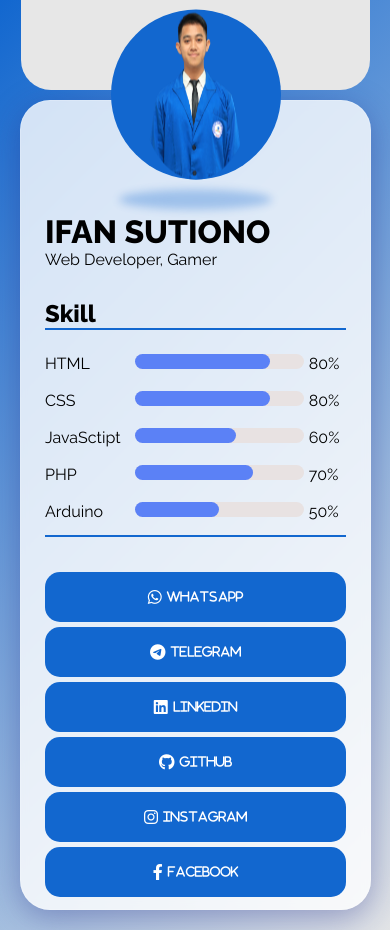
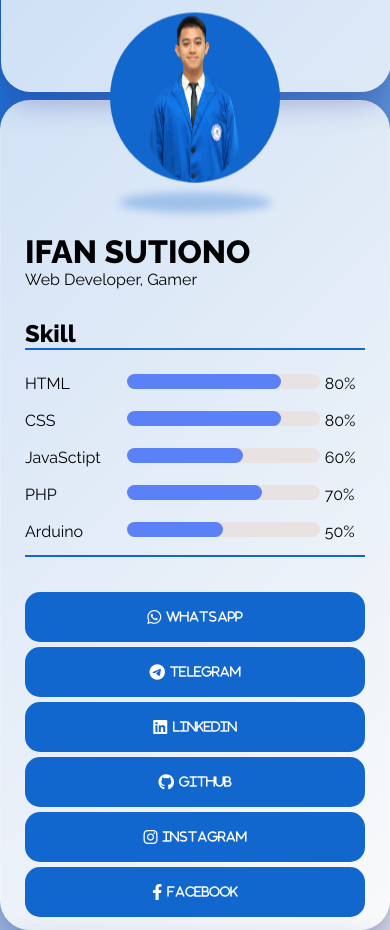
Before and after one commit to ifans07/name_tag, a plain HTML site: page index.html in a window 390 px wide. Shown: the top 930 px of the page. Drawn offline with Linux system fonts and the light colour scheme.

Commit message:
add new design

```diff
--- a/responsive.css
+++ b/responsive.css
@@ -6,7 +6,7 @@
         background: linear-gradient(135deg, #1267CF, #e7e7e7);
     }
     .container{
-        width: 90%;
+        width: 100%;
         margin-top: 100px;
         margin-bottom: 50px;
     }
@@ -29,7 +29,8 @@
 
     }
     .card:hover .img{
-
+        width: 170px;
+        height: 170px;
     }
     .card:hover .profil{
         width: 100%;
@@ -51,7 +52,7 @@
         background-color: #1267CF;
         top: 50%;
         left: 50%;
-        transform: translate(-50%, -215%);
+        transform: translate(-50%, -225%);
     }
     .img img{
         width: 110px;
@@ -67,7 +68,7 @@
     }
     .profil{
         display: block;
-        margin-top: 100px;
+        margin-top: 120px;
         /* background-color: red; */
     }
     .skill{
@@ -149,6 +150,26 @@
         top: -135px;
         left: 0;
         border-radius: 30px;
-        background-color: #e7e7e7;
+        background: rgba(255, 255, 255, .8);
+        box-shadow: 0 8px 32px 0 rgba(31, 38, 135, 0.37);
+        border: 1px solid rgba(255, 255, 255, 0.18);
+        backdrop-filter: blur(10px);
+    }
+
+    .container::after{
+        content: "";
+        position: absolute;
+        display: block;
+        width: 100%;
+        height: 50px;
+        padding: 12px 0;
+        bottom: -85px;
+        left: 0;
+        border-top-left-radius: 30px;
+        border-top-right-radius: 30px;
+        background: rgba(255, 255, 255, .8);
+        box-shadow: 0 8px 32px 0 rgba(31, 38, 135, 0.37);
+        border: 1px solid rgba(255, 255, 255, 0.18);
+        backdrop-filter: blur(10px);
     }
 }
```
